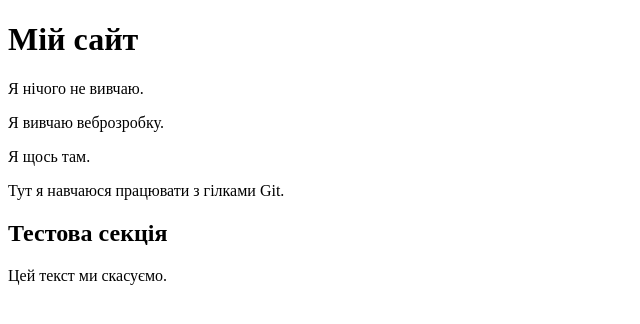
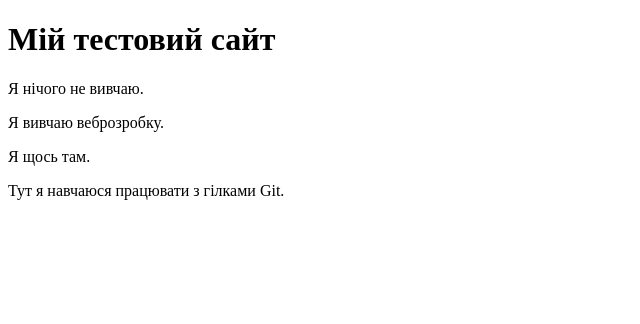
Before and after one commit to Ulyana-Tykhovskaya/my_first_website_p43, a plain HTML site: page index.html in a window 1280 px wide. Shown: the whole page, without its empty margins (0-640 px from the left). Drawn offline with Linux system fonts and the light colour scheme.

Commit message:
Update main title

```diff
--- a/index.html
+++ b/index.html
@@ -6,16 +6,13 @@
     <title>Моя сторінка</title>
   </head>
   <body>
-    <h1>Мій сайт</h1>
+    <h1>Мій тестовий сайт</h1>
+
     <p>Я нічого не вивчаю.</p>
     <p>Я вивчаю веброзробку.</p>
     <section>
       <p>Я щось там.</p>
       <p>Тут я навчаюся працювати з гілками Git.</p>
     </section>
-    <section>
-      <h2>Тестова секція</h2>
-      <p>Цей текст ми скасуємо.</p>
-    </section>
   </body>
 </html>
```
